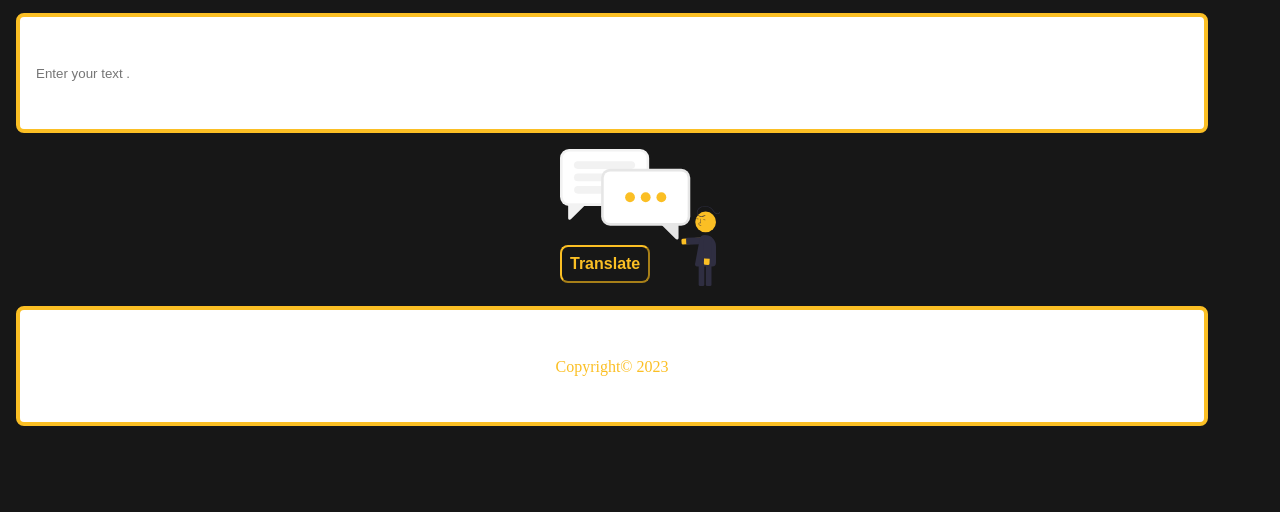
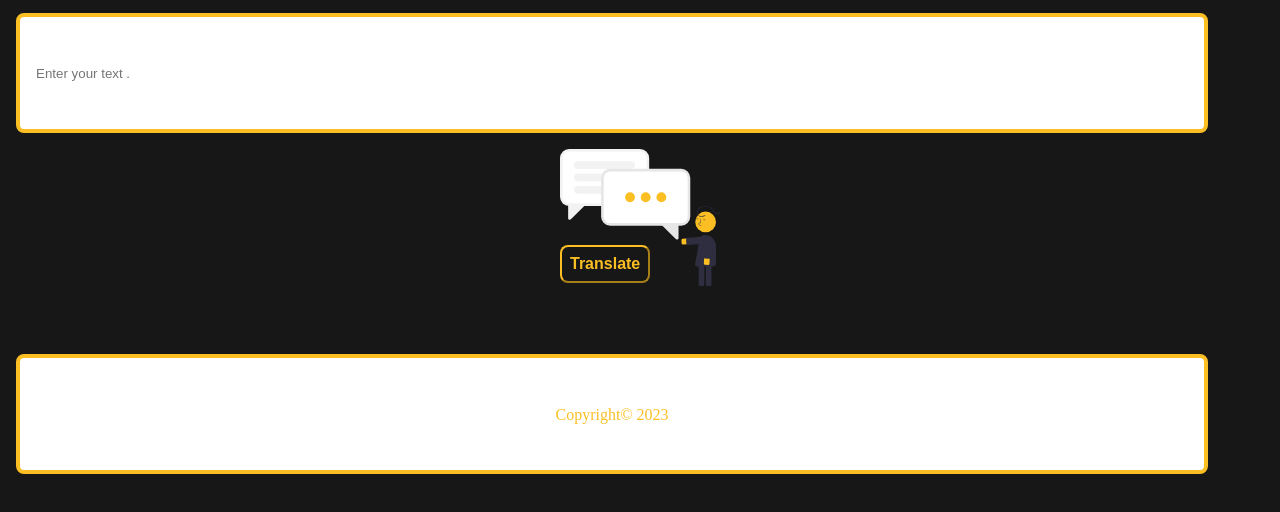
Before and after one commit to Apurv7777/Old-English-Translator, a plain HTML site: page index.html in a window 1280 px wide. Shown: the part 104-616 px from the top of the page. Drawn offline with Linux system fonts and the light colour scheme; a web font is replaced by a local one.

Commit message:
Update style.css

```diff
--- a/style.css
+++ b/style.css
@@ -65,7 +65,7 @@ input{
     background-color: white;
     height: 10vh;
     width: 90%;
-    margin: 1rem 1rem 0rem 1rem;
+    margin: 4rem 1rem 0rem 1rem;
     padding: 1rem;
 
 }
```
